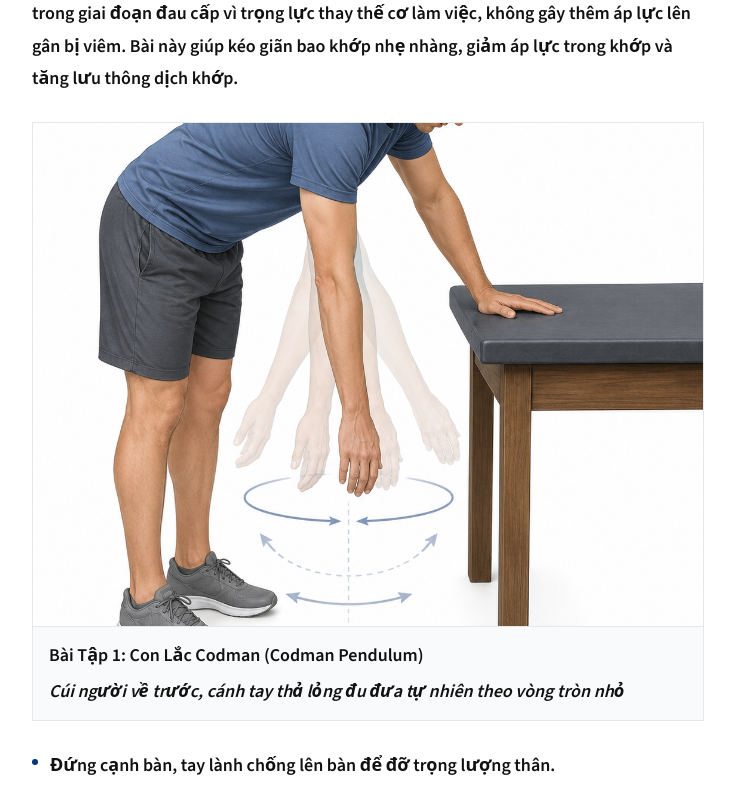
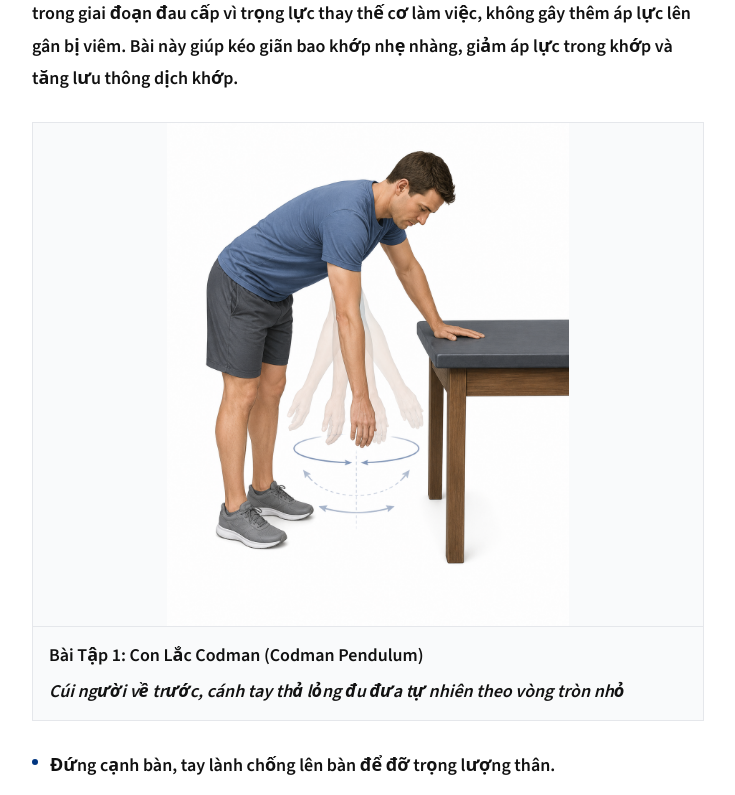
Before and after one commit to Tsquyencotsong-source/bs-quyen-website, a Next.js app: page /blog/phuc-hoi-chuc-nang-dau-khop-vai-tai-nha in a window 1280 px wide. Shown: the part 2100-2895 px from the top of the page, without its empty margins (68-803 px from the left). Built offline with nearby package versions, Linux system fonts and the light colour scheme.

Commit message:
fix: image object-contain de hien thi day du anh bai tap

```diff
--- a/src/app/blog/[slug]/page.tsx
+++ b/src/app/blog/[slug]/page.tsx
@@ -1950,7 +1950,7 @@ function RenderBlock({ block, index }: { block: Block; index: number }) {
       return (
         <div key={index} className="my-7 border border-gray-200 overflow-hidden bg-gray-50">
           <div className="relative w-full" style={{aspectRatio: "4/3"}}>
-            <Image src={block.src} alt={block.alt} fill className="object-cover" />
+            <Image src={block.src} alt={block.alt} fill className="object-contain" />
           </div>
           <div className="px-4 py-3 border-t border-gray-200">
             <p className="text-[13px] font-semibold text-gray-800 mb-1">{block.caption}</p>
```
